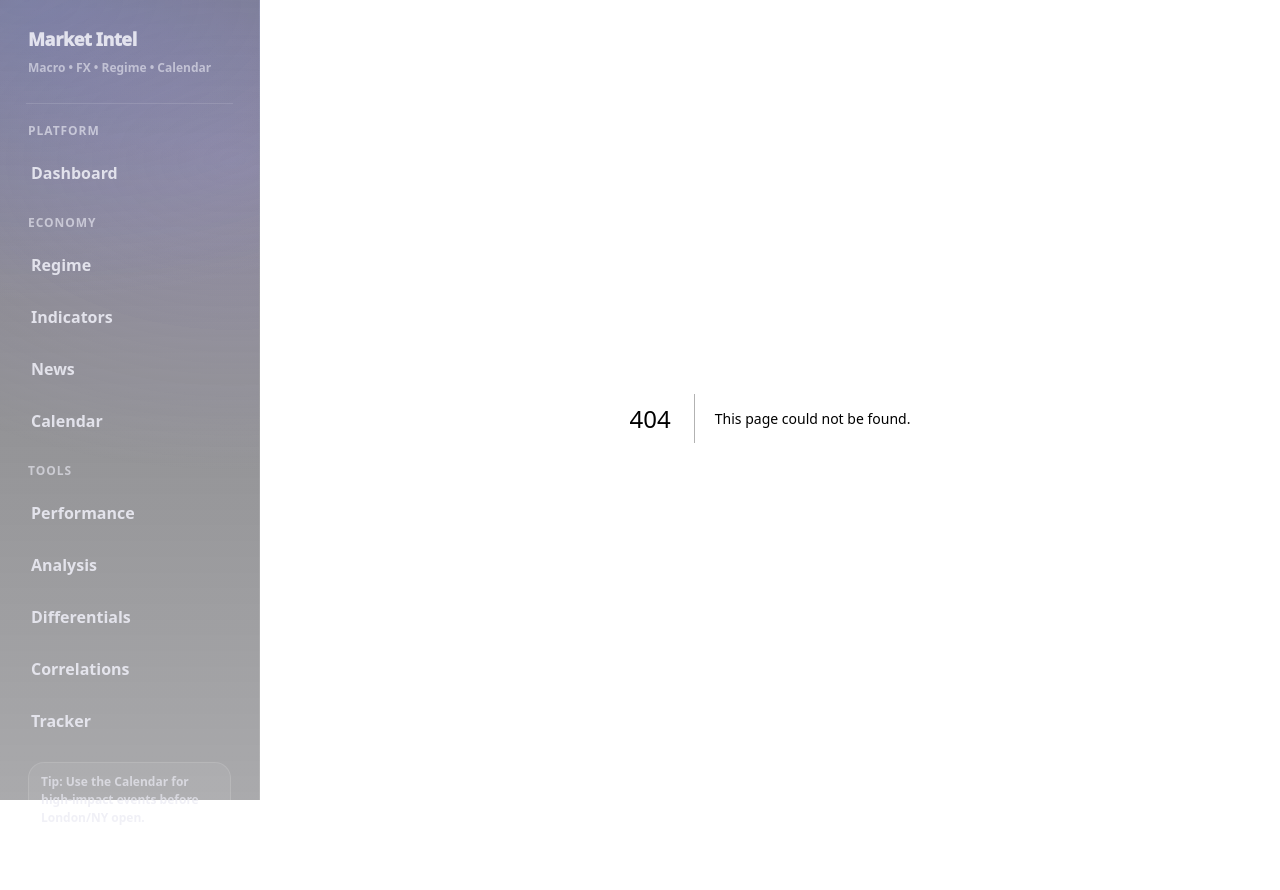
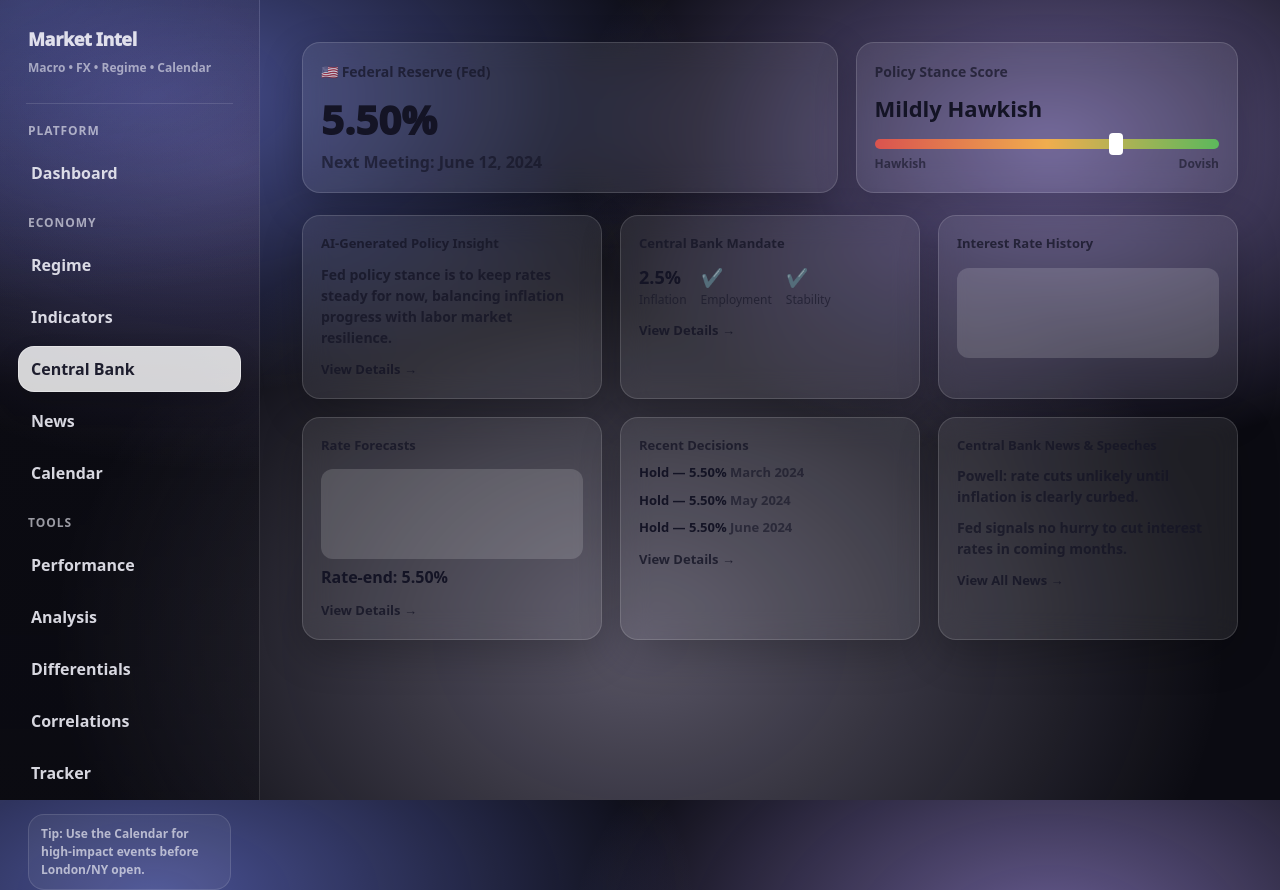
Before and after one commit to datawithdelio/market-intel-app, a Next.js app in the folder frontend/: page /economy/central-bank in a window 1280 px wide. Before the commit this address had no page. Before the commit the page ends 838 px from the top, so only its background shows below. Built offline with nearby package versions, Linux system fonts and the light colour scheme.

Commit message:
Add Central Bank page UI and sidebar navigation

```diff
--- /dev/null
+++ b/frontend/app/economy/central-bank/page.tsx
@@ -0,0 +1,9 @@
+import CentralBankUI from "../../../components/economy/central-bank/CentralBankUI";
+
+export default function CentralBankPage() {
+  return (
+    <main className="min-h-screen px-6 py-6">
+      <CentralBankUI />
+    </main>
+  );
+}
--- a/frontend/components/Sidebar.tsx
+++ b/frontend/components/Sidebar.tsx
@@ -14,6 +14,7 @@
 const economy: NavItem[] = [
   { label: "Regime", href: "/economy/regime" },
   { label: "Indicators", href: "/economy/indicators" },
+  { label: "Central Bank", href: "/economy/central-bank" }, // ✅ ADDED
   { label: "News", href: "/economy/news" },
   { label: "Calendar", href: "/economy/calendar" },
 ];
@@ -68,16 +69,21 @@
                   padding: "10px 12px",
                   borderRadius: 16,
                   fontWeight: active ? 900 : 800,
-                  color: active ? "rgba(20,20,37,0.95)" : "rgba(233,233,242,0.92)",
+                  color: active
+                    ? "rgba(20,20,37,0.95)"
+                    : "rgba(233,233,242,0.92)",
                   background: active ? "rgba(255,255,255,0.82)" : "transparent",
-                  border: active ? "1px solid rgba(255,255,255,0.35)" : "1px solid transparent",
+                  border: active
+                    ? "1px solid rgba(255,255,255,0.35)"
+                    : "1px solid transparent",
                   boxShadow: active ? "0 12px 26px rgba(0,0,0,0.16)" : "none",
                   transition: "all 140ms ease",
                 }}
                 onMouseEnter={(e) => {
                   if (active) return;
                   e.currentTarget.style.background = "rgba(255,255,255,0.10)";
-                  e.currentTarget.style.border = "1px solid rgba(255,255,255,0.14)";
+                  e.currentTarget.style.border =
+                    "1px solid rgba(255,255,255,0.14)";
                 }}
                 onMouseLeave={(e) => {
                   if (active) return;
@@ -122,7 +128,14 @@
         >
           Market Intel
         </div>
-        <div style={{ marginTop: 6, color: "rgba(233,233,242,0.62)", fontWeight: 700, fontSize: 12 }}>
+        <div
+          style={{
+            marginTop: 6,
+            color: "rgba(233,233,242,0.62)",
+            fontWeight: 700,
+            fontSize: 12,
+          }}
+        >
           Macro • FX • Regime • Calendar
         </div>
       </div>
--- /dev/null
+++ b/frontend/components/economy/central-bank/CentralBankUI.tsx
@@ -0,0 +1,200 @@
+"use client";
+
+import React from "react";
+
+export default function CentralBankUI() {
+  return (
+    <div style={{ display: "flex", flexDirection: "column", gap: 22 }}>
+      {/* TOP SUMMARY */}
+      <div
+        style={{
+          display: "grid",
+          gridTemplateColumns: "1.4fr 1fr",
+          gap: 18,
+        }}
+      >
+        {/* Rate */}
+        <div className="glass-card" style={card}>
+          <div style={{ fontWeight: 900, fontSize: 14, opacity: 0.7 }}>
+            🇺🇸 Federal Reserve (Fed)
+          </div>
+          <div style={{ fontSize: 40, fontWeight: 950, marginTop: 8 }}>
+            5.50%
+          </div>
+          <div style={{ opacity: 0.65, fontWeight: 700 }}>
+            Next Meeting: June 12, 2024
+          </div>
+        </div>
+
+        {/* Stance */}
+        <div className="glass-card" style={card}>
+          <div style={{ fontWeight: 900, fontSize: 14, opacity: 0.7 }}>
+            Policy Stance Score
+          </div>
+          <div style={{ fontSize: 22, fontWeight: 900, marginTop: 10 }}>
+            Mildly Hawkish
+          </div>
+
+          {/* Gauge */}
+          <div
+            style={{
+              marginTop: 14,
+              height: 10,
+              borderRadius: 6,
+              background:
+                "linear-gradient(90deg,#d9534f,#f0ad4e,#5cb85c)",
+              position: "relative",
+            }}
+          >
+            <div
+              style={{
+                position: "absolute",
+                left: "68%",
+                top: -6,
+                width: 14,
+                height: 22,
+                borderRadius: 4,
+                background: "#fff",
+              }}
+            />
+          </div>
+
+          <div
+            style={{
+              display: "flex",
+              justifyContent: "space-between",
+              marginTop: 6,
+              fontSize: 12,
+              opacity: 0.6,
+              fontWeight: 700,
+            }}
+          >
+            <span>Hawkish</span>
+            <span>Dovish</span>
+          </div>
+        </div>
+      </div>
+
+      {/* GRID SECTION */}
+      <div
+        style={{
+          display: "grid",
+          gridTemplateColumns: "repeat(3, 1fr)",
+          gap: 18,
+        }}
+      >
+        {/* AI Insight */}
+        <div className="glass-card" style={card}>
+          <div style={badge}>AI-Generated Policy Insight</div>
+          <p style={text}>
+            Fed policy stance is to keep rates steady for now, balancing
+            inflation progress with labor market resilience.
+          </p>
+          <span style={link}>View Details →</span>
+        </div>
+
+        {/* Mandate */}
+        <div className="glass-card" style={card}>
+          <div style={badge}>Central Bank Mandate</div>
+          <div style={{ display: "flex", gap: 14, marginTop: 10 }}>
+            <Mandate label="Inflation" value="2.5%" />
+            <Mandate label="Employment" />
+            <Mandate label="Stability" />
+          </div>
+          <span style={link}>View Details →</span>
+        </div>
+
+        {/* Rate History */}
+        <div className="glass-card" style={card}>
+          <div style={badge}>Interest Rate History</div>
+          <div style={mockChart} />
+        </div>
+
+        {/* Forecast */}
+        <div className="glass-card" style={card}>
+          <div style={badge}>Rate Forecasts</div>
+          <div style={mockChart} />
+          <div style={{ fontWeight: 800, marginTop: 6 }}>
+            Rate-end: <strong>5.50%</strong>
+          </div>
+          <span style={link}>View Details →</span>
+        </div>
+
+        {/* Decisions */}
+        <div className="glass-card" style={card}>
+          <div style={badge}>Recent Decisions</div>
+          <Decision date="March 2024" />
+          <Decision date="May 2024" />
+          <Decision date="June 2024" />
+          <span style={link}>View Details →</span>
+        </div>
+
+        {/* News */}
+        <div className="glass-card" style={card}>
+          <div style={badge}>Central Bank News & Speeches</div>
+          <p style={text}>
+            Powell: rate cuts unlikely until inflation is clearly curbed.
+          </p>
+          <p style={text}>
+            Fed signals no hurry to cut interest rates in coming months.
+          </p>
+          <span style={link}>View All News →</span>
+        </div>
+      </div>
+    </div>
+  );
+}
+
+/* ---------- Helpers ---------- */
+
+const card: React.CSSProperties = {
+  padding: 18,
+  borderRadius: 18,
+  background: "rgba(255,255,255,0.08)",
+  border: "1px solid rgba(255,255,255,0.14)",
+};
+
+const badge: React.CSSProperties = {
+  fontSize: 13,
+  fontWeight: 900,
+  opacity: 0.75,
+};
+
+const text: React.CSSProperties = {
+  fontSize: 14,
+  fontWeight: 700,
+  opacity: 0.75,
+  marginTop: 10,
+};
+
+const link: React.CSSProperties = {
+  fontSize: 13,
+  fontWeight: 900,
+  opacity: 0.8,
+  marginTop: 12,
+  display: "inline-block",
+};
+
+const mockChart: React.CSSProperties = {
+  marginTop: 14,
+  height: 90,
+  borderRadius: 12,
+  background: "rgba(255,255,255,0.15)",
+};
+
+function Mandate({ label, value }: { label: string; value?: string }) {
+  return (
+    <div>
+      <div style={{ fontSize: 18, fontWeight: 900 }}>{value ?? "✔"}</div>
+      <div style={{ fontSize: 12, opacity: 0.6 }}>{label}</div>
+    </div>
+  );
+}
+
+function Decision({ date }: { date: string }) {
+  return (
+    <div style={{ marginTop: 8, fontSize: 13, fontWeight: 700 }}>
+      Hold — 5.50% <span style={{ opacity: 0.6 }}>{date}</span>
+    </div>
+  );
+}
```
